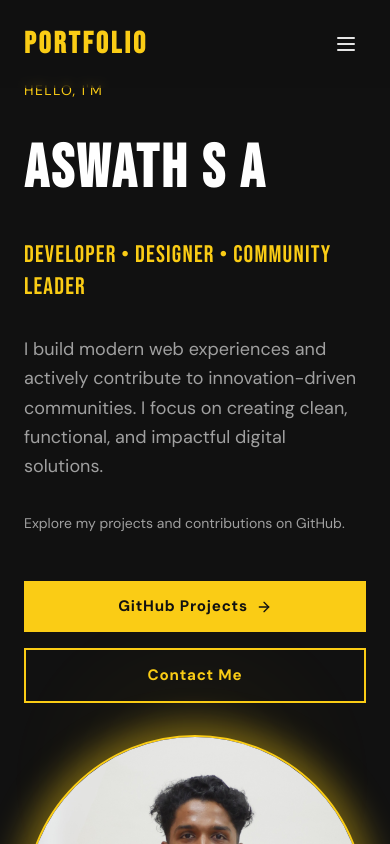
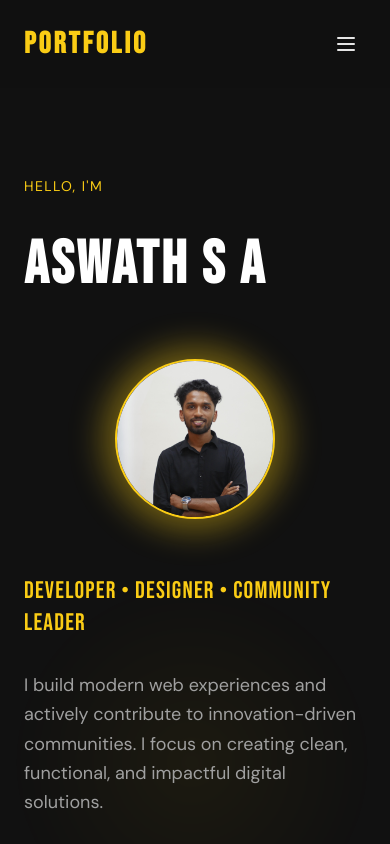
Before and after one commit to Aswath2005/Portfolio, a Next.js app: page / in a window 390 px wide. Shown: the top 844 px of the page. Built offline with nearby package versions, Linux system fonts and the light colour scheme.

Commit message:
Fix mobile responsiveness: add navbar padding, center photo between name and role

```diff
--- a/components/Hero.tsx
+++ b/components/Hero.tsx
@@ -35,7 +35,7 @@ export function Hero() {
   return (
     <section
       id="home"
-      className="relative overflow-hidden bg-dark-bg"
+      className="relative overflow-hidden bg-dark-bg pt-24 lg:pt-0"
     >
       {/* Subtle yellow glow background - left side only */}
       <motion.div
@@ -54,7 +54,7 @@ export function Hero() {
       />
 
       <div className="relative z-10 px-6 lg:px-12 min-h-screen flex items-center">
-        <div className="grid grid-cols-1 lg:grid-cols-2 gap-8 lg:gap-12 items-center w-full max-w-7xl mx-auto">
+        <div className="space-y-8 lg:space-y-0 lg:grid lg:grid-cols-2 lg:gap-12 items-center w-full max-w-7xl mx-auto">
           {/* Left Column */}
           <motion.div variants={containerVariants} initial="hidden" animate="visible" className="space-y-8">
             {/* Small tag */}
@@ -70,6 +70,36 @@ export function Hero() {
             >
               Aswath S A
             </motion.h1>
+
+            {/* Mobile Profile Image - appears between name and role */}
+            <motion.div
+              initial={{ opacity: 0, scale: 0.8 }}
+              animate={{ opacity: 1, scale: 1 }}
+              transition={{ duration: 0.8, delay: 0.4 }}
+              className="relative lg:hidden py-6"
+            >
+              <div className="relative w-40 h-40 aspect-square mx-auto">
+                {/* Yellow fade around border */}
+                <div className="absolute -inset-3 rounded-full blur-lg bg-accent-yellow/40" />
+
+                {/* Profile image with circle frame */}
+                <div
+                  className="relative w-full h-full rounded-full overflow-hidden bg-dark-secondary border-2 border-accent-yellow"
+                >
+                  <Image
+                    src="/profile.png"
+                    alt="Profile"
+                    fill
+                    className="object-cover w-full h-full"
+                    style={{
+                      objectPosition: '45% 55%',
+                      objectFit: 'cover'
+                    }}
+                    priority
+                  />
+                </div>
+              </div>
+            </motion.div>
 
             {/* Yellow subtitle */}
             <motion.p
@@ -123,12 +153,12 @@ export function Hero() {
             </motion.div>
           </motion.div>
 
-          {/* Right Column - Profile Image with Circle Frame and Yellow Glow */}
+          {/* Right Column - Profile Image with Circle Frame and Yellow Glow (Desktop only) */}
           <motion.div
             initial={{ opacity: 0, scale: 0.8 }}
             animate={{ opacity: 1, scale: 1 }}
             transition={{ duration: 0.8, delay: 0.4 }}
-            className="relative"
+            className="relative hidden lg:block"
           >
             <div className="relative w-full aspect-square max-w-sm mx-auto">
               {/* Yellow fade around border */}
```
